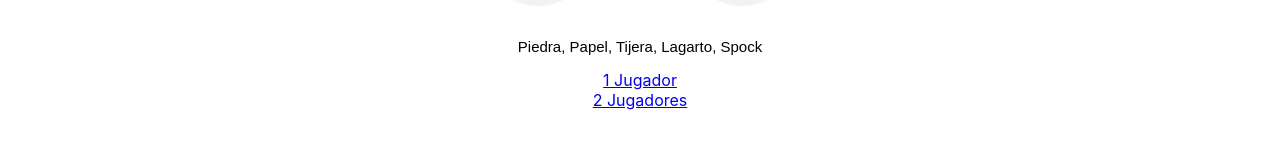
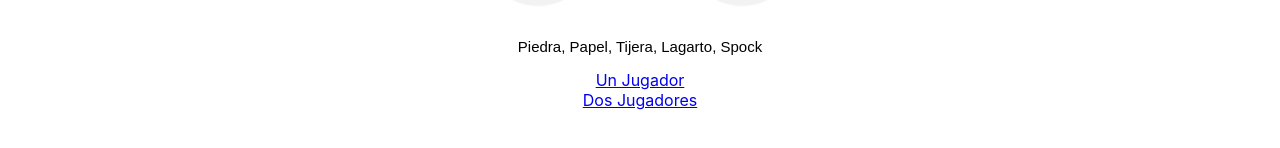
Before and after one commit to LucasMattera/Stone-Papel-Scissors-Lizard-Spock-Web-Game, a React (Create React App) app: page / in a window 1280 px wide. Shown: the part 498-646 px from the top of the page. Built offline with nearby package versions, Linux system fonts and the light colour scheme.

Commit message:
del y refactor nombres varios

```diff
--- a/src/App.js
+++ b/src/App.js
@@ -1,8 +1,8 @@
 import React from 'react';
 import {BrowserRouter, Switch, Route} from 'react-router-dom';
-import Juego from './componentes/Juego';
-import Jugador1 from './componentes/Jugador1';
-import Jugador2 from './componentes/Jugador2';
+import Home from './componentes/Home';
+import JugadorVsPC from './componentes/JugadorVsPC';
+import JugadorVsJugador from './componentes/JugadorVsJugador';
 import Navbar from './componentes/Navbar';
 
 
@@ -10,9 +10,9 @@
   return (
     <BrowserRouter>
     <Switch>
-      <Route exact path="/" component ={ Juego } />
-      <Route exact path="/jugador1" component = {Jugador1}/>
-      <Route exact path="/jugador2" component = {Jugador2}/>
+      <Route exact path="/" component ={ Home } />
+      <Route exact path="/1vsPC" component = {JugadorVsPC}/>
+      <Route exact path="/1v1" component = {JugadorVsJugador}/>
       <Route exact path="/navBar" component = {Navbar}/>
       <Route path="*" render= {() => <h1>Not Found</h1>} />
     </Switch>
--- a/src/componentes/Juego.jsx
+++ b/src/componentes/Home.jsx
@@ -1,9 +1,9 @@
 import Navbar from "./Navbar";
-import "../css/Juego.css";
+import "../css/Home.css";
 import {Link} from "react-router-dom";
 import ReglasJuego from '../imagenes/reglas pptls.png';
 
-function Juego(){
+function Home(){
 	return(
 		<div className="Juego">
 			<Navbar/>
@@ -28,16 +28,16 @@
 						<div className="un-jugador">
 							<Link
 								className="btn-small black"
-								to="/jugador1">
-									1 Jugador
+								to="/1vsPC">
+									Un Jugador
 							</Link>
 						</div>
 
 						<div className="dos-jugadores">
 							<Link classNa
 								me="btn-small black"
-								to="/jugador2">
-									2 Jugadores
+								to="/1v1">
+									Dos Jugadores
 							</Link>
 						</div>
 					</div>
@@ -47,4 +47,4 @@
 	)
 }
 
-export default Juego;
+export default Home;
--- a/src/componentes/Jugador2.jsx
+++ b/src/componentes/JugadorVsJugador.jsx
@@ -4,11 +4,11 @@
 import Piedra from "../imagenes/piedra.svg";
 import Spock from "../imagenes/spock.svg";
 import Tijera from "../imagenes/tijera.svg";
-import "../css/Jugador1.css";
+import "../css/JugadorVsPC.css";
 import Navbar from "./Navbar";
 import { Link } from 'react-router-dom';
 
-function Jugador2 (){
+function JugadorVsJugador (){
 
     //Hooks Jugador 1
     const [seleccionJugador1, setSeleccionJugador1] = useState();
@@ -333,4 +333,4 @@
 
 }
 
-export default Jugador2;
+export default JugadorVsJugador;
--- a/src/componentes/Jugador1.jsx
+++ b/src/componentes/JugadorVsPC.jsx
@@ -4,11 +4,11 @@
 import Piedra from "../imagenes/piedra.svg";
 import Spock from "../imagenes/spock.svg";
 import Tijera from "../imagenes/tijera.svg";
-import "../css/Jugador1.css";
+import "../css/JugadorVsPC.css";
 import Navbar from "./Navbar";
 import { Link } from 'react-router-dom';
 
-function Jugador1 (){
+function JugadorVsPC (){
 
     //Hooks Jugador
     const [seleccionJugador, setSeleccionJugador] = useState();
@@ -234,4 +234,4 @@
 
 }
 
-export default Jugador1;
+export default JugadorVsPC;
--- /dev/null
+++ b/src/css/Home.css
@@ -0,0 +1,12 @@
+.Juego {
+    text-align: center;
+}
+
+.titulo-juego {
+	font-family: sans-serif;
+	font-size: 15px;
+}
+
+.juego-container{
+	padding: 100px;
+}
--- a/src/css/Juego.css
+++ /dev/null
@@ -1,32 +0,0 @@
-.Juego {
-    text-align: center;
-}
-
-.titulo-juego {
-	font-family: sans-serif;
-	font-size: 15px;
-}
-
-.juego-container{
-	padding: 100px;
-}
-
-.menu-principal{
-	/*
-	padding: 50px;
-	border-color: black;
-	border: 20px;
-    text-align: center;
-
-	background-color:cornsilk;
-	-webkit-box-shadow: 10px 10px 5px 0px rgba(0,0,0,0.3);
-	-moz-box-shadow: 10px 10px 5px 0px rgba(0,0,0,0.3);
-	box-shadow: 10px 10px 5px 0px rgba(0,0,0,0.3);
-
-	border-radius: 10px 10px 10px 10px;
-	-moz-border-radius: 10px 10px 10px 10px;
-	-webkit-border-radius: 10px 10px 10px 10px;
-	border: 0px solid #000000;
-	width: 30%;
-	*/
-}
```
Also changed, not shown: src/css/Jugador2.css (deleted, +0 -8 lines), src/css/JugadorVsPC.css (renamed from src/css/Jugador1.css).
